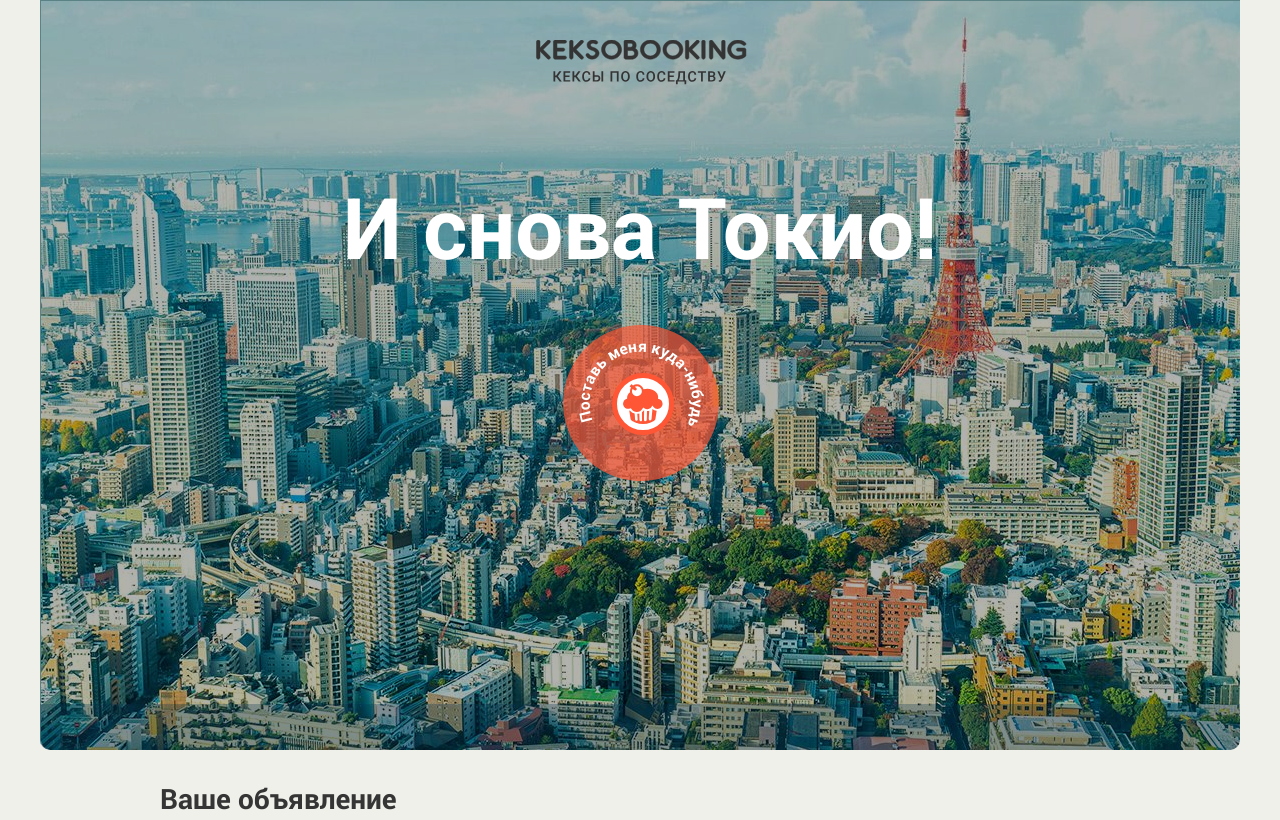
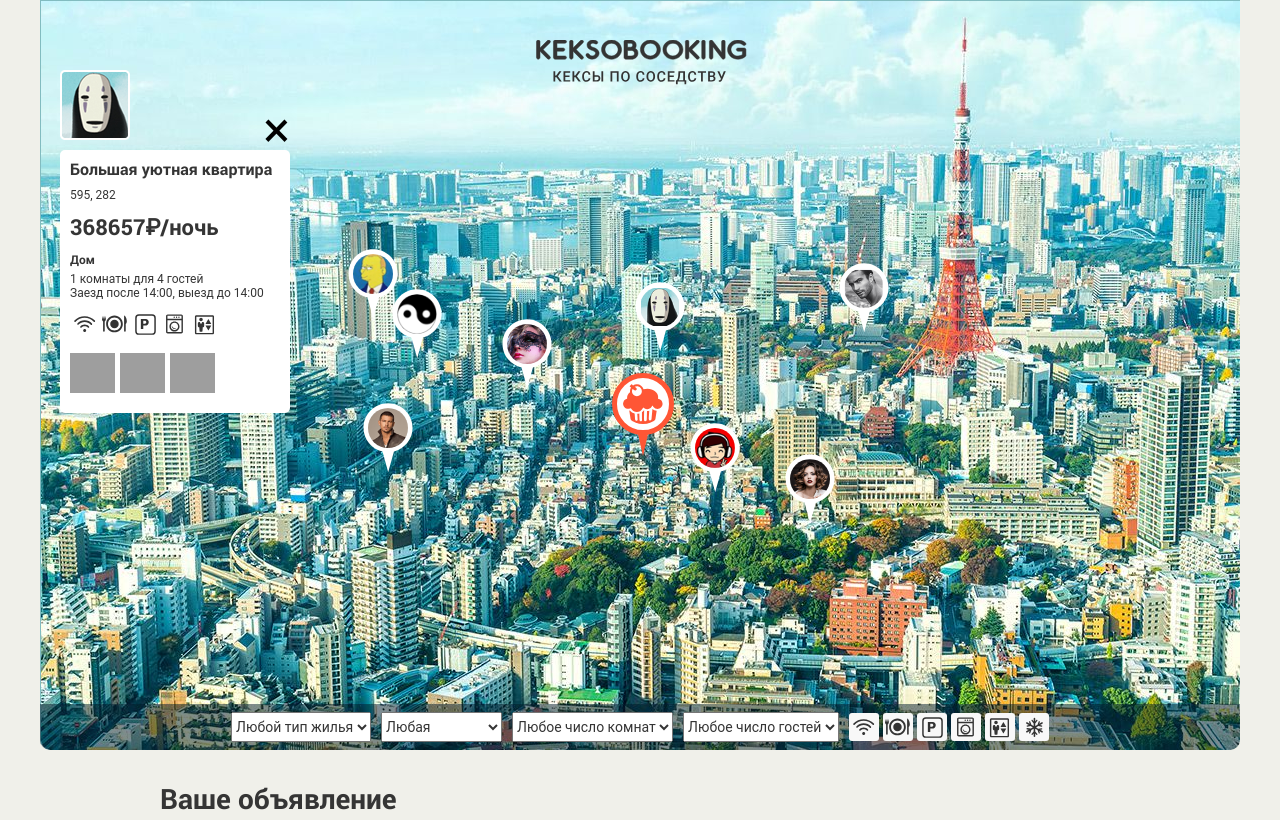
Before and after one commit to daironsib/booking, a website: page index.html in a window 1280 px wide. Shown: the top 820 px of the page. Drawn offline with Linux system fonts and the light colour scheme; grey boxes are pictures that could not be loaded; files whose address does not match are found by name.

Commit message:
Милый DOM

```diff
--- a/index.html
+++ b/index.html
@@ -1,6 +1,5 @@
 <!DOCTYPE html>
 <html lang="ru">
-
 <head>
   <meta charset="utf-8">
   <link rel="stylesheet" href="css/normalize.css">
@@ -10,26 +9,32 @@
   <link rel="shortcut icon" href="favicon.ico" type="image/x-icon">
   <title>Кексобукинг</title>
 </head>
+<body>
 
-<body>
   <main>
     <div class="promo">
-            <h1 class="promo__title visually-hidden">Keksobooking. Кексы по соседству</h1> <img src="img/keksobooking.svg" alt="Keksobooking. Кексы по соседству" width="215" height="45"> </div>
+      <h1 class="promo__title visually-hidden">Keksobooking. Кексы по соседству</h1>
+      <img src="img/keksobooking.svg" alt="Keksobooking. Кексы по соседству" width="215" height="45">
+    </div>
+
     <section class="map map--faded">
       <div class="map__pins">
         <div class="map__overlay">
-                    <h2 class="map__title">И снова Токио!</h2> </div>
-                <button class="map__pin map__pin--main" style="left: 570px; top: 375px;"> <img src="img/muffin-red.svg" width="40" height="44" draggable="false" alt="Метка объявления">
+          <h2 class="map__title">И снова Токио!</h2>
+        </div>
+
+        <button class="map__pin map__pin--main" style="left: 570px; top: 375px;">
+          <img src="img/muffin-red.svg" width="40" height="44" draggable="false" alt="Метка объявления">
           <svg viewBox="0 0 70 70" width="156" height="156" aria-label="Метка для поиска жилья">
             <defs>
-                            <path d="M35,35m-23,0a23,23 0 1,1 46,0a23,23 0 1,1 -46,0" id="tophalf" /> </defs>
+              <path d="M35,35m-23,0a23,23 0 1,1 46,0a23,23 0 1,1 -46,0" id="tophalf" />
+            </defs>
             <ellipse cx="35" cy="35" rx="35" ry="35" fill="rgba(255, 86, 53, 0.7)" />
-                        <text>
-                            <textPath xlink:href="#tophalf" startOffset="0">Поставь меня куда-нибудь</textPath>
-                        </text>
+            <text><textPath xlink:href="#tophalf" startOffset="0">Поставь меня куда-нибудь</textPath></text>
           </svg>
         </button>
       </div>
+
       <div class="map__filters-container">
         <form action="#" class="map__filters" autocomplete="off">
           <select name="housing-type" id="housing-type" class="map__filter">
@@ -38,47 +43,60 @@
             <option value="house">Дом</option>
             <option value="bungalo">Сарай</option>
           </select>
+
           <select name="housing-price" id="housing-price" class="map__filter">
             <option value="any" selected>Любая</option>
             <option value="middle">10000 - 50000&#x20bd;</option>
             <option value="low">до 10000&#x20bd;</option>
             <option value="high">от 50000&#x20bd;</option>
           </select>
+
           <select name="housing-rooms" id="housing-rooms" class="map__filter">
             <option value="any" selected>Любое число комнат</option>
             <option value="1">Одна комната</option>
             <option value="2">Две комнаты</option>
             <option value="3">Три комнаты</option>
           </select>
+
           <select name="housing-guests" id="housing-guests" class="map__filter">
             <option value="any" selected>Любое число гостей</option>
             <option value="1">Один гость</option>
             <option value="2">Два гостя</option>
           </select>
+
           <fieldset id="housing-features" class="map__features">
             <input type="checkbox" name="features" value="wifi" id="filter-wifi" class="map__checkbox visually-hidden">
             <label class="map__feature map__feature--wifi" for="filter-wifi">Wi-Fi</label>
+
             <input type="checkbox" name="features" value="dishwasher" id="filter-dishwasher" class="map__checkbox visually-hidden">
             <label class="map__feature map__feature--dishwasher" for="filter-dishwasher">Посудомоечная машина</label>
+
             <input type="checkbox" name="features" value="parking" id="filter-parking" class="map__checkbox visually-hidden">
             <label class="map__feature map__feature--parking" for="filter-parking">Парковка</label>
+
             <input type="checkbox" name="features" value="washer" id="filter-washer" class="map__checkbox visually-hidden">
             <label class="map__feature map__feature--washer" for="filter-washer">Стиральная машина</label>
+
             <input type="checkbox" name="features" value="elevator" id="filter-elevator" class="map__checkbox visually-hidden">
             <label class="map__feature map__feature--elevator" for="filter-elevator">Лифт</label>
+
             <input type="checkbox" name="features" value="conditioner" id="filter-conditioner" class="map__checkbox visually-hidden">
             <label class="map__feature map__feature--conditioner" for="filter-conditioner">Кондиционер</label>
            </fieldset>
         </form>
       </div>
     </section>
+
     <section class="notice">
       <h2 class="notice__title">Ваше объявление</h2>
+
       <form class="ad-form ad-form--disabled" method="post" enctype="multipart/form-data" autocomplete="off">
         <fieldset class="ad-form-header">
           <legend class="ad-form-header__title">Ваша фотография (для карты)</legend>
           <div class="ad-form-header__upload">
-                        <div class="ad-form-header__preview"> <img src="img/muffin-grey.svg" alt="Аватар пользователя" width="40" height="44"> </div>
+            <div class="ad-form-header__preview">
+              <img src="img/muffin-grey.svg" alt="Аватар пользователя" width="40" height="44">
+            </div>
             <div class="ad-form__field">
               <input type="file" id="avatar" name="avatar" class="ad-form-header__input visually-hidden">
               <label class="ad-form-header__drop-zone" for="avatar">Загрузите или&nbsp;перетащите сюда фото</label>
@@ -86,12 +104,17 @@
             <p class="ad-form-header__info">Заполните все обязательные поля, назначьте цену, загрузите фотографии. Придумайте интересное описание. Оно сделает объявление более живым и привлекательным. Получившееся объявление должно давать гостям полное представление о вашем жилье.</p>
           </div>
         </fieldset>
+
         <fieldset class="ad-form__element ad-form__element--wide">
           <label class="ad-form__label" for="title">Заголовок объявления</label>
-                    <input id="title" name="title" type="text" placeholder="Милая, уютная квартирка в центре Токио"> </fieldset>
+          <input id="title" name="title" type="text" placeholder="Милая, уютная квартирка в центре Токио">
+        </fieldset>
+
         <fieldset class="ad-form__element ad-form__element--wide">
           <label class="ad-form__label" for="address">Адрес</label>
-                    <input id="address" name="address" type="text"> </fieldset>
+          <input id="address" name="address" type="text">
+        </fieldset>
+
         <fieldset class="ad-form__element">
           <label class="ad-form__label" for="type">Тип жилья</label>
           <select id="type" name="type">
@@ -101,9 +124,12 @@
             <option value="palace">Дворец</option>
           </select>
         </fieldset>
+
         <fieldset class="ad-form__element">
           <label class="ad-form__label" for="price">Цена за ночь, руб.</label>
-                    <input id="price" name="price" type="number" placeholder="5000"> </fieldset>
+          <input id="price" name="price" type="number" placeholder="5000">
+        </fieldset>
+
         <fieldset class="ad-form__element ad-form__element--time">
           <label class="ad-form__label" for="timein">Время заезда и выезда</label>
           <select id="timein" name="timein">
@@ -117,6 +143,7 @@
             <option value="14:00">Выезд до 14</option>
           </select>
         </fieldset>
+
         <fieldset class="ad-form__element">
           <label class="ad-form__label" for="room_number">Кол-во комнат</label>
           <select id="room_number" name="rooms">
@@ -126,6 +153,7 @@
             <option value="100">100 комнат</option>
           </select>
         </fieldset>
+
         <fieldset class="ad-form__element">
           <label class="ad-form__label" for="capacity">Количество мест</label>
           <select id="capacity" name="capacity">
@@ -135,25 +163,34 @@
             <option value="0">не для гостей</option>
           </select>
         </fieldset>
+
         <fieldset class="ad-form__element ad-form__element--wide features">
           <legend>Удобства: Wi-Fi, кухня, парковка, стиралка, лифт, кондиционер</legend>
+
           <input type="checkbox" name="features" value="wifi" id="feature-wifi" class="feature__checkbox visually-hidden">
           <label class="feature feature--wifi" for="feature-wifi">Wi-Fi</label>
+
           <input type="checkbox" name="features" value="dishwasher" id="feature-dishwasher" class="feature__checkbox visually-hidden">
           <label class="feature feature--dishwasher" for="feature-dishwasher">Посудомоечная машина</label>
+
           <input type="checkbox" name="features" value="parking" id="feature-parking" class="feature__checkbox visually-hidden">
           <label class="feature feature--parking" for="feature-parking">Парковка</label>
+
           <input type="checkbox" name="features" value="washer" id="feature-washer" class="feature__checkbox visually-hidden">
           <label class="feature feature--washer" for="feature-washer">Стиральная машина</label>
+
           <input type="checkbox" name="features" value="elevator" id="feature-elevator" class="feature__checkbox visually-hidden">
           <label class="feature feature--elevator" for="feature-elevator">Лифт</label>
+
           <input type="checkbox" name="features" value="conditioner" id="feature-conditioner" class="feature__checkbox visually-hidden">
           <label class="feature feature--conditioner" for="feature-conditioner">Кондиционер</label>
         </fieldset>
+
         <fieldset class="ad-form__element ad-form__element--wide">
           <label class="ad-form__label" for="description">Описание (не обязательно)</label>
           <textarea id="description" name="description" placeholder="Здесь расскажите о том, какое ваше жилье замечательное и вообще"></textarea>
         </fieldset>
+
         <fieldset class="ad-form__element ad-form__element--wide">
           <label class="ad-form__label">Фотографии жилья</label>
           <div class="ad-form__photo-container">
@@ -164,31 +201,46 @@
             <div class="ad-form__photo"></div>
           </div>
         </fieldset>
+
         <fieldset class="ad-form__element ad-form__element--submit">
-                    <button class="ad-form__submit" type="submit">Опубликовать</button> или
-                    <button class="ad-form__reset" type="reset">очистить</button>
+          <button class="ad-form__submit" type="submit">Опубликовать</button>
+          или <button class="ad-form__reset" type="reset">очистить</button>
         </fieldset>
       </form>
     </section>
+
     <div class="success hidden">
-            <p class="success__message">Ваше объявление
-                <br>успешно размещено!</p>
+      <p class="success__message">Ваше объявление<br>успешно размещено!</p>
     </div>
   </main>
+
   <footer class="footer container">
     <div class="footer__copyright copyright">
-            <a class="copyright__link copyright__link--image" href="https://htmlacademy.ru/intensive/javascript"> <img src="img/htmla-logo.svg" width="130" height="45" alt="HTML Academy" class="copyright__logo"> </a>
+      <a class="copyright__link copyright__link--image" href="https://htmlacademy.ru/intensive/javascript">
+        <img src="img/htmla-logo.svg" width="130" height="45" alt="HTML Academy" class="copyright__logo">
+      </a>
       <p>Сделано в <a class="copyright__link copyright__link--text" href="https://htmlacademy.ru/intensive/javascript">HTMLAcademy</a> &copy; 2018</p>
     </div>
+
     <ul class="footer__contacts contacts">
-            <li> <a href="https://twitter.com/htmlacademy_ru" class="contacts__link contacts__link--twitter">Twitter</a> </li>
-            <li> <a href="https://www.instagram.com/htmlacademy/" class="contacts__link contacts__link--instagram">Instagtam</a> </li>
-            <li> <a href="https://www.facebook.com/htmlacademy" class="contacts__link contacts__link--facebook">Facebook</a> </li>
-            <li> <a href="https://vk.com/htmlacademy" class="contacts__link contacts__link--vk">VK</a> </li>
+      <li>
+        <a href="https://twitter.com/htmlacademy_ru" class="contacts__link contacts__link--twitter">Twitter</a>
+      </li>
+      <li>
+        <a href="https://www.instagram.com/htmlacademy/" class="contacts__link contacts__link--instagram">Instagtam</a>
+      </li>
+      <li>
+        <a href="https://www.facebook.com/htmlacademy" class="contacts__link contacts__link--facebook">Facebook</a>
+      </li>
+      <li>
+        <a href="https://vk.com/htmlacademy" class="contacts__link contacts__link--vk">VK</a>
+      </li>
     </ul>
   </footer>
+
   <template>
-        <article class="map__card popup"> <img src="img/avatars/user01.png" class="popup__avatar" width="70" height="70" alt="Аватар пользователя">
+    <article class="map__card popup">
+      <img src="img/avatars/user01.png" class="popup__avatar" width="70" height="70" alt="Аватар пользователя">
       <button type="button" class="popup__close">Закрыть</button>
       <h3 class="popup__title">Уютное гнездышко для молодоженов</h3>
       <p class="popup__text popup__text--address">102-0082 Tōkyō-to, Chiyoda-ku, Ichibanchō, 14−3</p>
@@ -205,10 +257,13 @@
         <li class="popup__feature popup__feature--conditioner"></li>
       </ul>
       <p class="popup__description">Великолепная квартира-студия в центре Токио. Подходит как туристам, так и бизнесменам. Квартира полностью укомплектована и недавно отремонтирована.</p>
-            <div class="popup__photos"> <img src="" class="popup__photo" width="45" height="40" alt="Фотография жилья"> </div>
+      <div class="popup__photos">
+        <img src="" class="popup__photo" width="45" height="40" alt="Фотография жилья">
+      </div>
     </article>
+
     <button type="button" class="map__pin" style="left: 200px; top: 400px;"><img src="img/avatars/user07.png" width="40" height="40" draggable="false" alt="Метка объявления"></button>
   </template>
+  <script src="js/map.js"></script>
 </body>
-
 </html>
--- /dev/null
+++ b/js/map.js
@@ -0,0 +1,219 @@
+var titles = [
+  "Большая уютная квартира",
+  "Маленькая неуютная квартира",
+  "Огромный прекрасный дворец",
+  "Маленький ужасный дворец",
+  "Красивый гостевой домик",
+  "Некрасивый негостеприимный домик",
+  "Уютное бунгало далеко от моря",
+  "Неуютное бунгало по колено в воде"
+]
+
+var types = [
+  "palace",
+  "flat",
+  "house",
+  "bungalo"
+]
+
+var times = [
+  "12:00",
+  "13:00",
+  "14:00"
+]
+
+var features = [
+  "wifi",
+  "dishwasher",
+  "parking",
+  "washer",
+  "elevator",
+  "conditioner"
+]
+
+var photos = [
+  "http://o0.github.io/assets/images/tokyo/hotel1.jpg",
+  "http://o0.github.io/assets/images/tokyo/hotel2.jpg",
+  "http://o0.github.io/assets/images/tokyo/hotel3.jpg"
+]
+
+var ads = []
+
+//Находим шаблон для меток
+var mapPinTemplate = document.querySelector("template").content.querySelector(".map__pin")
+
+//Находим шаблон для карточки
+var mapCardTemplate = document.querySelector("template").content.querySelector(".map__card")
+
+//Находим область меток
+var mapPins = document.querySelector(".map__pins")
+
+//Находим область фильтров
+var mapFilters = document.querySelector(".map__filters-container")
+
+
+//Генерация случайных чисел в диапазоне
+function randomInteger(min, max) {
+  var rand = min - 0.5 + Math.random() * (max - min + 1)
+  rand = Math.round(rand);
+  return rand;
+}
+
+//Функция для случайной сортировки массива
+function compareRandom(a, b) {
+  return Math.random() - 0.5;
+}
+
+//Функция генерации фичь объекта недвижимости
+function getFeatures(array) {
+  var limit = randomInteger(1, array.length - 1)
+  var newArray = []
+
+  for (var i = 0; i < limit; i++) {
+    newArray.push(array[i])
+  }
+
+  return newArray
+}
+
+//Функция генерации данных
+function generateData() {
+  var newAds = []
+
+  for (var i = 1; i < 9; i++) {
+    var x = randomInteger(300, 900);
+    var y = randomInteger(150, 500);
+
+    newAds.push(
+      {
+        author: {
+          avatar: "img/avatars/user0" + i + ".png"
+        },
+        offer: {
+          title: titles[i-1],
+          address: x + ", " + y,
+          price: randomInteger(1000, 1000000),
+          type: types[randomInteger(0, 3)],
+          rooms: randomInteger(1, 5),
+          guests: randomInteger(1, 10),
+          checkin: times[randomInteger(0, 2)],
+          checkout: times[randomInteger(0, 2)],
+          features: getFeatures(features),
+          description: '',
+          photos: photos.sort(compareRandom)
+        },
+
+        "location": {
+          "x": x,
+          "y": y
+        }
+      }
+    )
+  }
+
+  return newAds
+}
+
+//Функция генерации метки
+function generatePin(item) {
+  var mapPin = mapPinTemplate.cloneNode(true)
+  mapPin.style = "left: " + item.location.x + "px; top: " + item.location.y + "px;"
+  mapPin.querySelector("img").src = item.author.avatar
+  mapPin.querySelector("img").alt = item.offer.title
+
+  return mapPin
+}
+
+//Функция генерации карточки
+function generateCard(item) {
+  var mapCard = mapCardTemplate.cloneNode(true)
+  console.log(mapCard)
+
+  //Выведите заголовок объявления offer.title в заголовок .popup__title.
+  mapCard.querySelector(".popup__title").textContent = item.offer.title
+
+  //Выведите адрес offer.address в блок .popup__text--address.
+  mapCard.querySelector(".popup__text--address").textContent = item.offer.address
+
+  //Выведите цену offer.price в блок .popup__text--price строкой вида {{offer.price}}₽/ночь. Например, 5200₽/ночь.
+  mapCard.querySelector(".popup__text--price").textContent = item.offer.price + "₽/ночь"
+
+  //В блок .popup__type выведите тип жилья offer.type: Квартира для flat, Бунгало для bungalo, Дом для house, Дворец для palace.
+
+  if (item.offer.type === "flat") {
+    mapCard.querySelector(".popup__type").textContent = "Квартира"
+  } else if (item.offer.type === "bungalo") {
+    mapCard.querySelector(".popup__type").textContent = "Бунгало"
+  } else if (item.offer.type === "house") {
+    mapCard.querySelector(".popup__type").textContent = "Дом"
+  } else {
+    mapCard.querySelector(".popup__type").textContent = "Дворец"
+  }
+
+  //Выведите количество гостей и комнат offer.rooms и offer.guests в блок .popup__text--capacity строкой вида {{offer.rooms}} комнаты для {{offer.guests}} гостей. Например, 2 комнаты для 3 гостей.
+  mapCard.querySelector(".popup__text--capacity").textContent = item.offer.rooms + " комнаты для " + item.offer.guests + " гостей"
+
+  //Время заезда и выезда offer.checkin и offer.checkout в блок .popup__text--time строкой вида Заезд после {{offer.checkin}}, выезд до {{offer.checkout}}. Например, заезд после 14:00, выезд до 12:00.
+  mapCard.querySelector(".popup__text--time").textContent = "Заезд после " + item.offer.checkin + ", выезд до " + item.offer.checkout
+
+  //В список .popup__features выведите все доступные удобства в объявлении.
+  var featuresBlock = mapCard.querySelector(".popup__features")
+  featuresBlock.innerHTML = ''
+
+  for (var i = 0; i < item.offer.features.length; i++) {
+    var feature = document.createElement('li')
+
+    if(item.offer.features[i] === "wifi") {
+      feature.className = "popup__feature popup__feature--wifi"
+    } else if (item.offer.features[i] === "dishwasher") {
+      feature.className = "popup__feature popup__feature--dishwasher"
+    } else if (item.offer.features[i] === "parking") {
+      feature.className = "popup__feature popup__feature--parking"
+    } else if (item.offer.features[i] === "washer") {
+      feature.className = "popup__feature popup__feature--washer"
+    } else if (item.offer.features[i] === "elevator") {
+      feature.className = "popup__feature popup__feature--elevator"
+    } else if (item.offer.features[i] === "conditioner") {
+      feature.className = "popup__feature popup__feature--conditioner"
+    }
+
+    featuresBlock.appendChild(feature)
+  }
+
+  console.log(featuresBlock)
+
+  //В блок popup__description выведите описание объекта недвижимости offer.description.
+  mapCard.querySelector(".popup__description").textContent = item.offer.description
+
+  //В блок .popup__photos выведите все фотографии из списка offer.photos. Каждая из строк массива photos должна записываться как src соответствующего изображения.
+  var photoBlock = mapCard.querySelector(".popup__photos")
+  var photoItem = photoBlock.querySelector("img")
+  photoBlock.removeChild(photoItem)
+
+  for (i = 0; i < item.offer.photos.length; i++) {
+    var photo = photoItem.cloneNode(true)
+    photo.src = item.offer.photos[i]
+    photoBlock.appendChild(photo)
+  }
+
+  //Замените src у аватарки пользователя — изображения, которое записано в .popup__avatar — на значения поля author.avatar отрисовываемого объекта.
+  mapCard.querySelector(".popup__avatar").src = item.author.avatar
+
+  return mapCard
+}
+
+//Генерируем данные
+ads = generateData()
+
+//Включаем карту
+document.querySelector('.map').classList.remove('map--faded')
+
+//Создаем метки
+for (var i = 0; i < ads.length; i++) {
+  var fragment = document.createDocumentFragment()
+  fragment.appendChild(generatePin(ads[i]))
+  mapPins.appendChild(fragment)
+}
+
+//Добавляем карточку на страницу
+document.querySelector('.map').insertBefore(generateCard(ads[0]), mapFilters);
```
Lines whose indentation alone changed are shown as unchanged.
